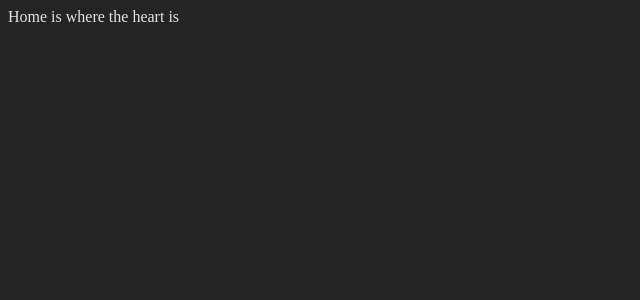
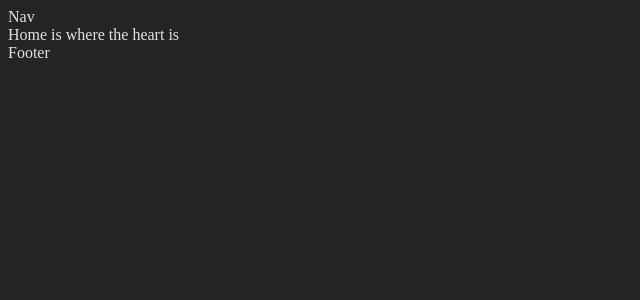
Before and after one commit to MsRice/PS-W11-SBA, a React (Vite) app: page / in a window 1280 px wide. Shown: the top 300 px of the page, without its empty margins (0-640 px from the left). Built offline with nearby package versions, Linux system fonts and the light colour scheme; no server answers.

Commit message:
Added Nested Route structure

```diff
--- a/src/App.tsx
+++ b/src/App.tsx
@@ -1,15 +1,18 @@
 import { Route, Routes } from "react-router-dom";
 import Home from "./pages/Home";
+import HomeLayout from "./pages/HomeLayout";
 
 
 const App = () => {
 
-
   return (
     <Routes>
+      <Route path="/" element={<HomeLayout/>}>
 
-      <Route path="/" element={<Home />}/>
 
+      <Route index element={<Home />}/>
+
+      </Route>
     </Routes>
   );
 }
--- /dev/null
+++ b/src/pages/HomeLayout.tsx
@@ -0,0 +1,14 @@
+import React from 'react';
+import { Outlet } from 'react-router-dom';
+
+const HomeLayout = () => {
+    return (
+        <div>
+            <div>Nav</div>
+            <Outlet />
+            <div>Footer</div>
+        </div>
+    );
+}
+
+export default HomeLayout;
```
